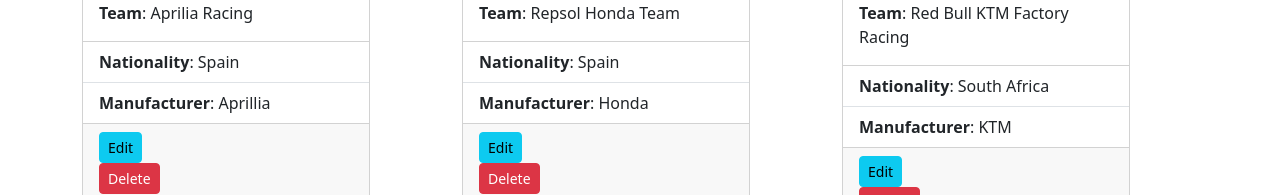
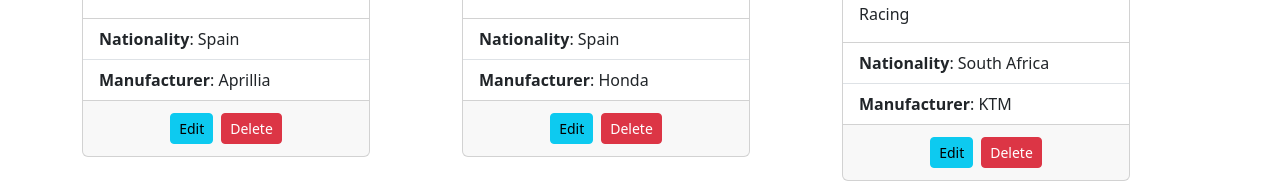
Before and after one commit to ErkoAbdu/motogp_cms, a PHP site: page / in a window 1280 px wide. Shown: the part 845-1040 px from the top of the page. Run offline with PHP 8.4, Linux system fonts and the light colour scheme; data comes from the database, SQL or seed files in the repository.

Commit message:
Erko Added:
fixed edit and delete buttons for rider and manufacturer list to be inline with margins

```diff
--- a/assignment2/index.php
+++ b/assignment2/index.php
@@ -38,14 +38,14 @@
                   <li class="list-group-item"><strong>Nationality</strong>: '. $rider['nationality'] .'</li>
                   <li class="list-group-item"><strong>Manufacturer</strong>: '. $rider['manufacturer_name'] .'</li>
                 </ul>
-                <div class ="card-footer">
+                <div class ="card-footer d-flex display-flex:row justify-content-center">
                     <form method="GET" action="updateRiderForm.php">
                       <input type="hidden" name="id" value="' . $rider['id'] . '">
-                      <button type="submit" name="edit" class="btn btn-sm btn-info">Edit</button>
+                      <button type="submit" name="edit" class="btn btn-sm btn-info m-1">Edit</button>
                     </form>
                     <form method="GET" action="includes/deleteRider.php">
                         <input type="hidden" name="id" value="' . $rider['id'] . '">
-                        <button type="submit" name="delete" class="btn btn-sm btn-danger">Delete</button>
+                        <button type="submit" name="delete" class="btn btn-sm btn-danger m-1">Delete</button>
                     </form>
                 </div>
               </div>
--- a/assignment2/manufacturerList.php
+++ b/assignment2/manufacturerList.php
@@ -32,14 +32,14 @@
                 <div class="card-body">
                   <h5 class="card-title">'. $manufacturer['manufacturer_name'].'</h5>
                 </div>
-                <div class ="card-footer">
+                <div class ="card-footer d-flex display-flex:row justify-content-center">
                     <form method="GET" action="updateManufacturerForm.php">
                       <input type="hidden" name="id" value="' . $manufacturer['id'] . '">
-                      <button type="submit" name="edit" class="btn btn-sm btn-info">Edit</button>
+                      <button type="submit" name="edit" class="btn btn-sm btn-info m-1">Edit</button>
                     </form>
                     <form method="GET" action="includes/deleteManufacturer.php">
                         <input type="hidden" name="id" value="' . $manufacturer['id'] . '">
-                        <button type="submit" name="delete" class="btn btn-sm btn-danger">Delete</button>
+                        <button type="submit" name="delete" class="btn btn-sm btn-danger m-1">Delete</button>
                     </form>
                 </div>
               </div>
```
